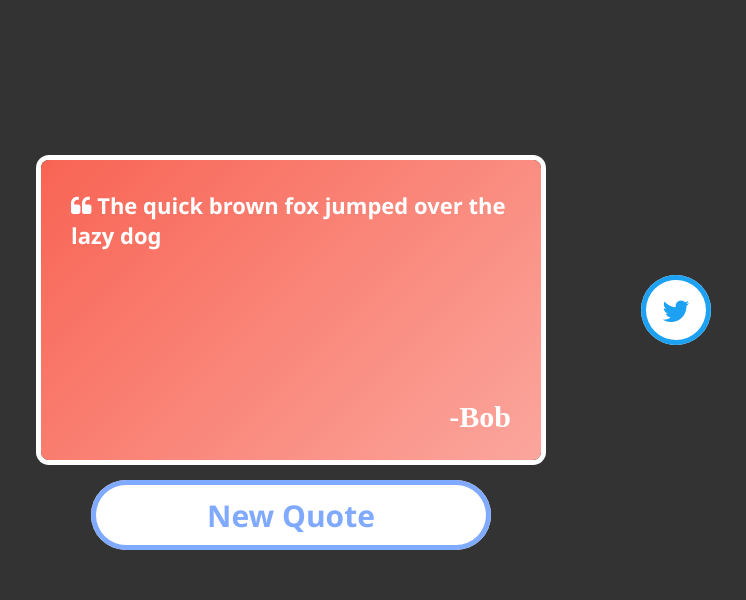
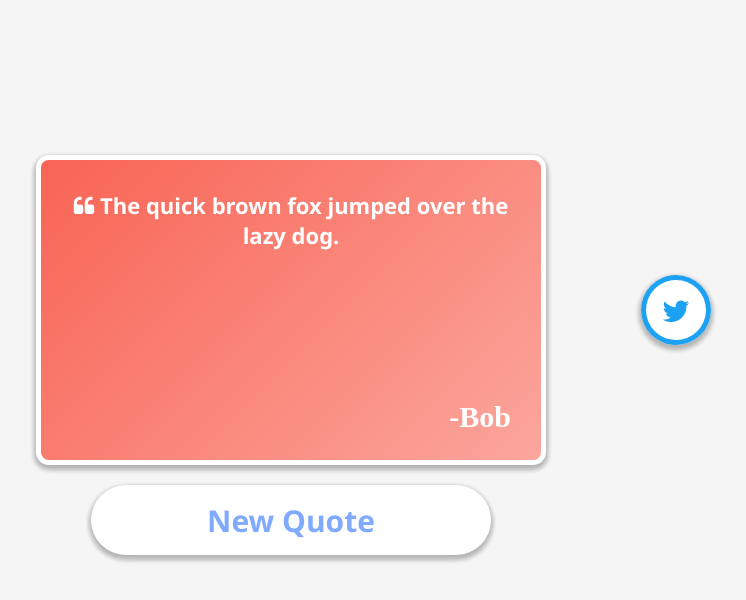
Before and after one commit to Pytal/random-quote-machine, a React (Create React App) app: page / in a window 1280 px wide. Shown: the top 600 px of the page, without its empty margins (349-1095 px from the left). Built offline with nearby package versions, Linux system fonts and the light colour scheme; no server answers.

Commit message:
More improvements + added backdrop fade + added LOADS

```diff
--- a/src/App.css
+++ b/src/App.css
@@ -2,6 +2,7 @@
   display: flex;
   justify-content: center;
   height: 100vh;
+  transition: background-color 1s cubic-bezier(0.645, 0.045, 0.355, 1);
 }
 
 /* Grids */
@@ -30,7 +31,7 @@
   grid-template-rows: max-content max-content;
   grid-template-areas: 'card'
                        'new-quote';
-  gap: 20px 0;
+  gap: 25px 0;
 }
 
 #tweet-quote {
@@ -42,8 +43,18 @@
   position: relative;
   width: 500px;
   height: 300px;
-  transition: transform 0s;
+  transition: transform 0s, box-shadow 0.3s cubic-bezier(0.075, 0.82, 0.165, 1);
   transform-style: preserve-3d;
+  border-radius: 8px;
+  box-shadow: 0 3px 5px 7px rgba(0, 0, 0, 0.1),
+              0 3px 5px 7px rgba(0, 0, 0, 0.1),
+              0 3px 5px 7px rgba(0, 0, 0, 0.1);
+}
+
+.trigger:defined ~ .card {
+  transform: rotateX(360deg);
+  transition: transform 1s cubic-bezier(0.645, 0.045, 0.355, 1), box-shadow 1s cubic-bezier(0.075, 0.82, 0.165, 1);
+  box-shadow: none;
 }
 
 .card-front, .card-back {
@@ -68,6 +79,16 @@
 }
 
 /* Buttons */
+button {
+  border: none;
+  outline: none;
+  cursor: pointer;
+}
+
+button:active {
+  filter: brightness(80%);
+}
+
 #new-quote {
   position: relative;
   width: 400px;
@@ -78,18 +99,18 @@
   font-weight: bold;
   background-color: white;
   color: rgb(128, 170, 255);
-  box-shadow: 0 0 0 5px rgb(128, 170, 255) inset;
-  transition: background-color 0.3s, color 0.3s;
+  box-shadow: 0 3px 5px 2px rgba(0, 0, 0, 0.1),
+              0 3px 5px 2px rgba(0, 0, 0, 0.1),
+              0 3px 5px 2px rgba(0, 0, 0, 0.1);
+  transition: background-color 0.3s, color 0.3s, box-shadow 0.3s, filter 0.1s;
 }
 
 #new-quote:hover {
   background-color: rgb(128, 170, 255);
   color: white;
-}
-
-.trigger ~ .card {
-  transform: rotateX(360deg);
-  transition: transform 1s cubic-bezier(0.645, 0.045, 0.355, 1);
+  box-shadow: 0 5px 12px 5px rgba(0, 0, 0, 0.1),
+              0 5px 12px 5px rgba(0, 0, 0, 0.1),
+              0 5px 12px 5px rgba(0, 0, 0, 0.1);
 }
 
 #tweet-quote {
@@ -102,13 +123,20 @@
   font-weight: bold;
   background-color: white;
   color: rgb(29, 161, 242);
-  box-shadow: 0 0 0 5px rgb(29, 161, 242) inset;
-  transition: background-color 0.3s, color 0.3s;
+  box-shadow: 0 0 0 5px rgb(29, 161, 242) inset,
+              0 3px 5px 2px rgba(0, 0, 0, 0.1),
+              0 3px 5px 2px rgba(0, 0, 0, 0.1),
+              0 3px 5px 2px rgba(0, 0, 0, 0.1);
+  transition: background-color 0.3s, color 0.3s, box-shadow 0.3s, filter 0.1s;
 }
 
 #tweet-quote:hover {
   background-color: rgb(29, 161, 242);
   color: white;
+  box-shadow: 0 0 0 5px rgb(29, 161, 242) inset,
+              0 5px 12px 5px rgba(0, 0, 0, 0.1),
+              0 5px 12px 5px rgba(0, 0, 0, 0.1),
+              0 5px 12px 5px rgba(0, 0, 0, 0.1);
 }
 
 /* Text */
@@ -125,6 +153,13 @@ p {
   height: 200px;
   width: 440px;
   font-size: 22px;
+  text-align: center;
+}
+
+#back-text {
+  text-align: center;
+  top: 100px;
+  font-size: 30px;
 }
 
 #author {
@@ -135,9 +170,3 @@ p {
   text-align: right;
   margin: 10px 30px 30px 30px;
 }
-
-/* Remove Default Styles */
-button {
-  border: none;
-  outline: none;
-}
--- a/src/App.js
+++ b/src/App.js
@@ -3,16 +3,25 @@ import './App.css';
 
 const QUOTES = 'https://gist.githubusercontent.com/camperbot/5a022b72e96c4c9585c32bf6a75f62d9/raw/e3c6895ce42069f0ee7e991229064f167fe8ccdc/quotes.json';
 
+const LOADS = ['Searching...', 'Generating...', 'Thinking...', 'Asking Alexa...', 'Reading 📖',
+               'Going to the library...', '💤',
+               '🔎📚', '🔎🌐', '🤔'];
+
+// TODO: add collision checks to QuoteBox
+
 class QuoteBox extends React.Component {
   constructor(props) {
     super(props);
     this.state = {
-      quote: 'The quick brown fox jumped over the lazy dog',
-      author: 'Bob',
+      quote: 'The quick brown fox jumped over the lazy dog.',
+      author: '-Bob',
       quotes: [],
-      anim: ''
+      load: '',
+      loads: LOADS,
+      isquote: true
     };
     this.getQuote = this.getQuote.bind(this);
+    this.clicked = this.clicked.bind(this);
   }
 
   componentDidMount() {
@@ -23,15 +32,32 @@ class QuoteBox extends React.Component {
 
   getQuote() {
     const min = 0;
-    const max = this.state.quotes.length - 1;
+    let max = this.state.quotes.length - 1;
     const newQuote = this.state.quotes[ Math.floor(Math.random() * (max - min + 1) + min) ];
+    max = this.state.loads.length - 1;
+    const newLoad = this.state.loads[ Math.floor(Math.random() * (max - min + 1) + min) ];
     this.setState({
-      quote: newQuote.quote,
-      author: newQuote.author,
-      anim: 'trigger'
+      load: newLoad
     });
-    const elem = document.querySelector('.card');
-    elem.addEventListener('transitionend', () => this.setState({ anim: '' }));
+    setTimeout(() => {
+      if (newLoad === '💤') {
+        this.setState({
+          quote: '',
+          author: '',
+          isquote: false
+        })
+      } else {
+        this.setState({
+          quote: newQuote.quote,
+          author: '-' + newQuote.author,
+          isquote: true
+        })
+      }
+    }, 500);
+    const card = document.querySelector('.card');
+    const btn = document.querySelector('#new-quote');
+    btn.classList.add('trigger');
+    card.addEventListener('transitionend', () => btn.classList.remove('trigger'));
   }
 
   clicked() {
@@ -42,13 +68,15 @@ class QuoteBox extends React.Component {
     return (
       <div className='grid'>
         <div id='quote-box'>
-          <button onClick={() => { this.getQuote(); this.clicked(); }} className={this.state.anim} id='new-quote'>New Quote</button>
-          <div className={'card'/* + this.state.anim */}>
+          <button onClick={() => { this.getQuote(); this.clicked(); }} id='new-quote'>New Quote</button>
+          <div className='card'>
             <div className='card-front'>
-              <p id='text'><i className='fa fa-quote-left'></i> {this.state.quote}</p>
-              <p id='author'>-{this.state.author}</p>
+              <p id='text'>{this.state.isquote ? <i className='fa fa-quote-left'></i> : ''} {this.state.quote}</p>
+              <p id='author'>{this.state.author}</p>
             </div>
-            <div className='card-back'></div>
+            <div className='card-back'>
+              <p id='back-text'>{this.state.load}</p>
+            </div>
           </div>
         </div>
         <button id='tweet-quote'><i className='fa fa-twitter'></i></button>
@@ -61,7 +89,7 @@ class Backdrop extends React.Component {
   constructor(props) {
     super(props);
     this.state = {
-      background: '#333',
+      background: 'whitesmoke',
       colors: ['#16A085', '#27AE60', '#2C3E50', '#F39C12', '#E74C3C',
                '#9B59B6', '#FB6964', '#342224', '#472E32', '#BDBB99',
                '#77B1A9', '#73A857']
@@ -73,7 +101,10 @@ class Backdrop extends React.Component {
   changeBackground() {
     const min = 0;
     const max = this.state.colors.length - 1;
-    const newBackground = this.state.colors[ Math.floor(Math.random() * (max - min + 1) + min) ];
+    let newBackground = this.state.colors[ Math.floor(Math.random() * (max - min + 1) + min) ];
+    while (newBackground === this.state.background) {
+      newBackground = this.state.colors[ Math.floor(Math.random() * (max - min + 1) + min) ];
+    };
     this.setState({
       background: newBackground
     });
```
